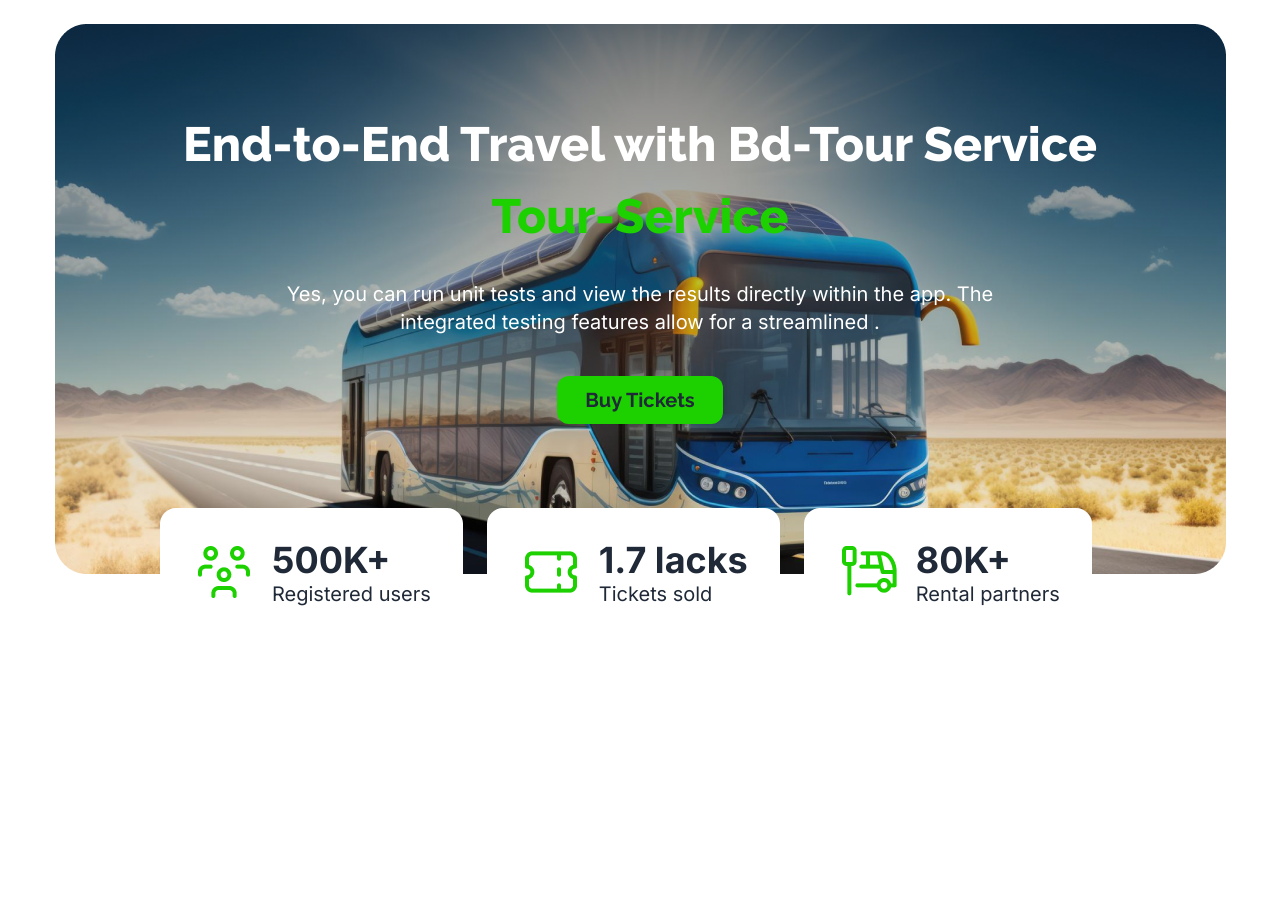
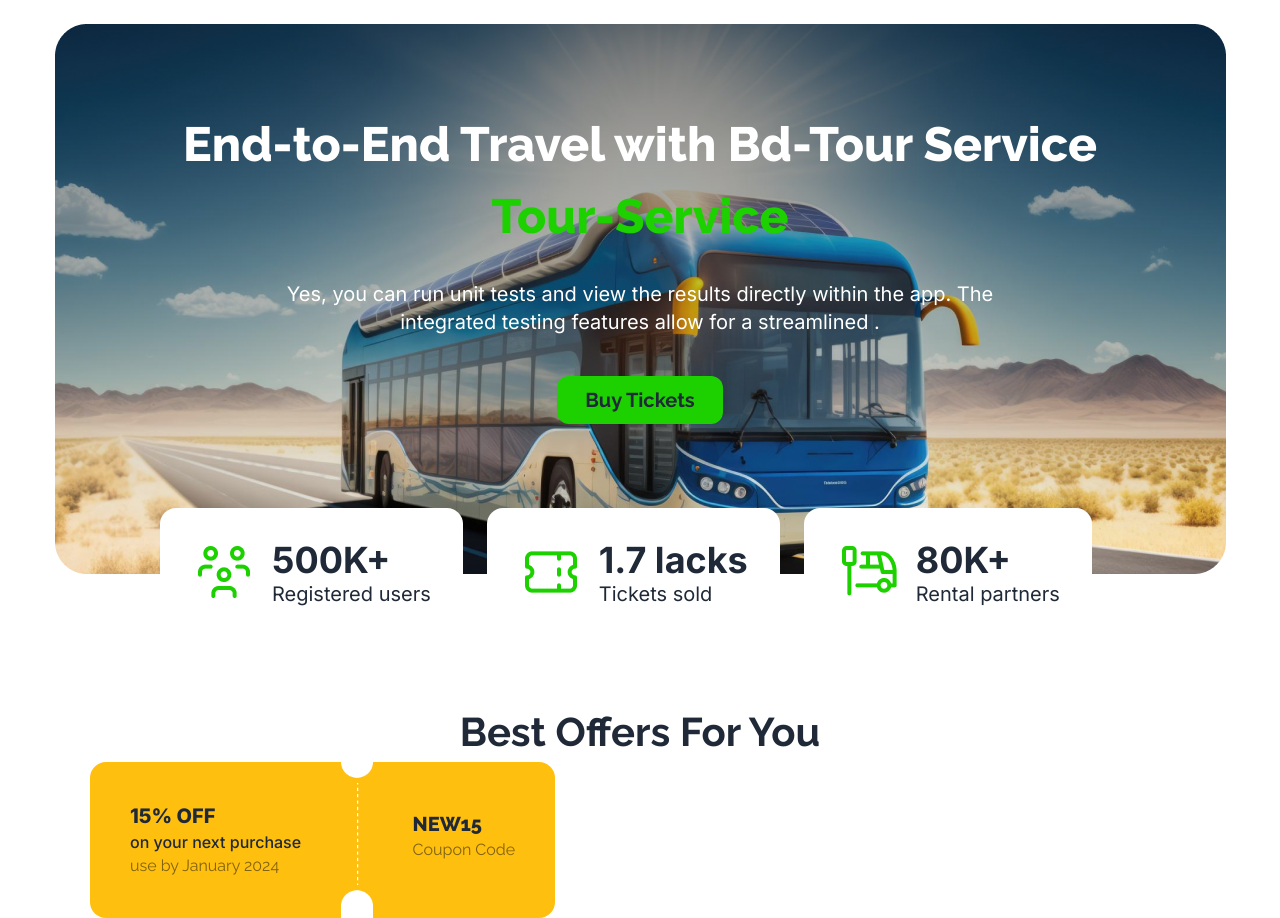
Before and after one commit to Azad1036/Bd-Tour-Service, a plain HTML site: page index.html in a window 1280 px wide. Shown: the part 68-986 px from the top of the page. Before the commit the page ends 800 px from the top, so only its background shows below. Drawn offline with nearby package versions, Linux system fonts and the light colour scheme.

Commit message:
added offer setion

```diff
--- a/index.html
+++ b/index.html
@@ -101,7 +101,29 @@
         </div>
     </section>
         <!-- Banner Setion End -->
-
+        <!-- Offer Setion Start -->
+    <section class="mx-[90px] mt-32">
+        <div>
+            <h3 class="raleway font-bold text-[40px] text-center">Best Offers For You</h3>
+            <!-- 15% OFF Normal People -->
+            <div class="flex">
+                <div class="bg-[#FFBF0F] rounded-s-2xl p-10">
+                    <h3 class="text-xl font-extrabold inter">15% OFF</h3>
+                    <p class="inter font-medium">on your next purchase</p>
+                    <p class="raleway text-[#03071280]">use by January 2024</p>
+                </div>
+                    <div>
+                        <img class="bg-[#FFBF0F] h-36 " src="./images/cupon-devider.png" alt="">
+                    </div>
+                <div class="bg-[#FFBF0F] rounded-e-2xl px-10 py-12 ">
+                    <h3 class="text-xl font-extrabold raleway">NEW15</h3>
+                    <p class="raleway text-[#03071280]">Coupon Code</p>
+                </div>
+            </div>
+            <!-- 20% OFF Capule -->
+        </div>
+    </section>
+    <!-- Offer Setion End -->
     </main>
     <footer>
 
```
